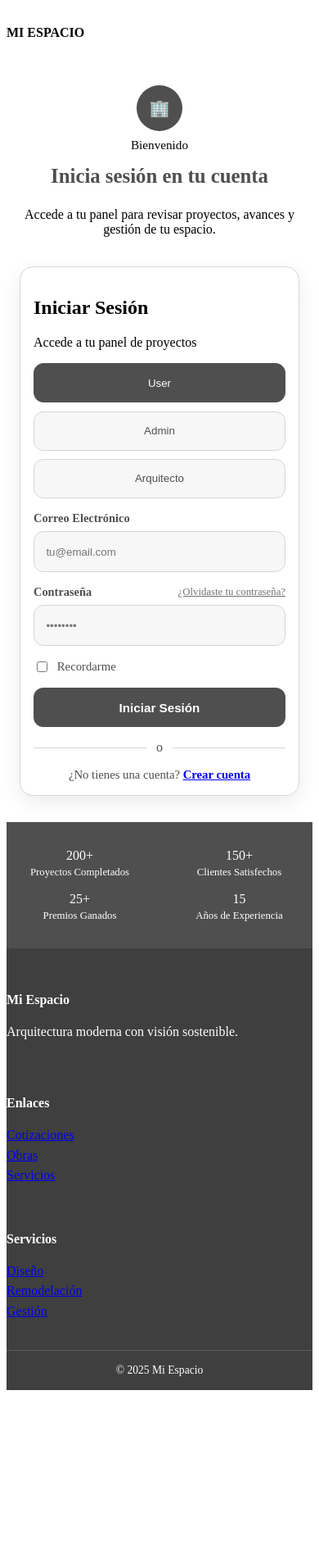
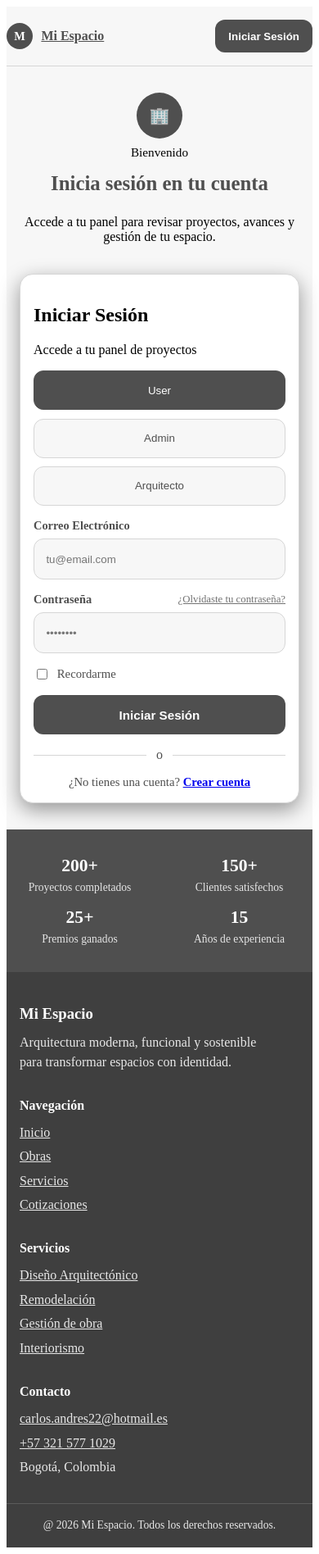
Before and after one commit to davidson124/mi-espacio-frontend, an Angular app: page /login in a window 390 px wide. Shown: the whole page at 82% size. Before the commit the page ends 1704 px from the top, so only its background shows below. Built offline with nearby package versions, Linux system fonts and the light colour scheme.

Commit message:
feat: improve public layout responsive structure

```diff
--- a/src/app/core/layout/components/public-footer/public-footer.html
+++ b/src/app/core/layout/components/public-footer/public-footer.html
@@ -1,21 +1,38 @@
 <footer class="footer">
   <div class="container footer__grid">
-    <div>
-      <h4>Mi Espacio</h4>
-      <p>Arquitectura moderna con visión sostenible.</p>
-    </div>
-    <div>
-      <h4>Enlaces</h4>
-      <a href="#">Cotizaciones</a>
+    <section class="footer__brand">
+      <h3>Mi Espacio</h3>
+      <p>Arquitectura moderna, funcional y sostenible para transformar espacios con identidad.
+      </p>
+    </section>
+
+    <section>
+      <h4>Navegación</h4>
+      <a href="#">Inicio</a>
       <a href="#">Obras</a>
       <a href="#">Servicios</a>
-    </div>
-    <div>
+      <a href="#">Cotizaciones</a>
+    </section>
+
+    <section>
       <h4>Servicios</h4>
-      <a href="#">Diseño</a>
+      <a href="#">Diseño Arquitectónico</a>
       <a href="#">Remodelación</a>
-      <a href="#">Gestión</a>
+      <a href="#">Gestión de obra</a>
+      <a href="#">Interiorismo</a>
+    </section>
+
+    <section>
+      <h4>Contacto</h4>
+      <a href="carlos.andres22@hotmail.es">carlos.andres22@hotmail.es</a>
+      <a href="tel:+573215771029">+57 321 577 1029</a>
+      <span>Bogotá, Colombia</span>
+    </section>
+  </div>
+
+  <div class="footer__bottom">
+    <div class="container">
+      <p>@ 2026 Mi Espacio. Todos los derechos reservados.</p>
     </div>
   </div>
-  <div class="copyright">© 2025 Mi Espacio</div>
 </footer>
--- a/src/app/core/layout/components/public-footer/public-footer.scss
+++ b/src/app/core/layout/components/public-footer/public-footer.scss
@@ -1,29 +1,44 @@
 .footer {
   background: #3f3f3f;
   color: #fff;
-  padding-top: 2rem;
+  padding-top: 2.5rem;
 }
-
 .footer__grid {
   display: grid;
   gap: 2rem;
   padding-bottom: 2rem;
 }
-
-.footer a {
+.footer h3,
+.footer h4 {
+  margin: 0 0 0.75rem 1rem;
+}
+.footer a,
+.footer p,
+.footer span {
   display: block;
-  margin: 0.4rem 0;
+  margin: 0.35rem 0 0 1rem;
+  color: rgba(255, 255, 255, 0.88);
+  line-height: 1.5;
 }
-
-.copyright {
+.footer__brand {
+  max-width: 20rem;
+}
+.footer__bottom {
+  border-top: 1px solid rgba(255, 255, 255, 0.15);
+  padding: 1rem 0;
+}
+.footer__bottom p {
+  margin: 0;
   text-align: center;
-  padding: 1rem 0;
-  border-top: 1px solid rgba(255, 255, 255, 0.15);
   font-size: 0.85rem;
 }
-
 @media (min-width: 768px) {
   .footer__grid {
-    grid-template-columns: repeat(3, 1fr);
+    grid-template-columns: repeat(2, 1fr);
   }
 }
+@media (min-width: 1024px) {
+  .footer__grid {
+    grid-template-columns: 1.2fr 1fr 1fr 1fr;
+  }
+}
--- a/src/app/core/layout/components/public-header/public-header.html
+++ b/src/app/core/layout/components/public-header/public-header.html
@@ -1,12 +1,17 @@
 <header class="header">
   <div class="container header__inner">
-    <div class="logo">MI ESPACIO</div>
+    <a class="logo" routerLink="/login">
+      <span class="logo__mark">M</span>
+      <span class="logo__text">Mi Espacio</span>
+    </a>
+
     <nav class="nav">
-      <a href="#">Inicio</a>
+      <a routerLink="/login">Inicio</a>
       <a href="#">Obras</a>
       <a href="#">Servicios</a>
       <a href="#">Cotizaciones</a>
     </nav>
-    <button class="login-btn">Iniciar Sesión</button>
+
+    <button class="login-btn" type="button">Iniciar Sesión</button>
   </div>
 </header>
--- a/src/app/core/layout/components/public-header/public-header.scss
+++ b/src/app/core/layout/components/public-header/public-header.scss
@@ -1,34 +1,62 @@
 .header {
-  background: #fff;
-  border-bottom: 1px solid var(--color-border);
+  position: sticky;
+  top: 0;
+  z-index: 20;
+  background: rgba(247, 247, 247, 0.96);
+  backdrop-filter: blur(10px);
+  border-bottom: 1px solid #d6d6d6;
 }
-
 .header__inner {
-  height: 64px;
+  min-height: 4.5rem;
   display: flex;
   align-items: center;
   justify-content: space-between;
+  gap: 1rem;
 }
-
 .logo {
   font-weight: 700;
+  color: #4f4f4f;
+  display: inline-flex;
+  gap: 0.65rem;
+  align-items: center;
 }
-
+.logo__mark {
+  width: 2rem;
+  height: 2rem;
+  display: grid;
+  place-items: center;
+  border-radius: 50%;
+  background: #4f4f4f;
+  color: #fff;
+  font-size: 0.9rem;
+}
+.logo__text {
+  font-size: 1rem;
+}
 .nav {
   display: none;
 }
-
 .login-btn {
+  min-height: 2.5rem;
   border: none;
-  background: var(--color-text);
+  background: #4f4f4f;
   color: #fff;
-  padding: 0.5rem 1rem;
-  border-radius: 8px;
+  padding: 0.65rem 1rem;
+  border-radius: 0.75rem;
+  font-weight: 600;
 }
-
 @media (min-width: 768px) {
   .nav {
     display: flex;
+    align-items: center;
+    gap: 1.25rem;
+  }
+  .nav a {
+    color: #4f4f4f;
+    font-size: 1.25rem;
+    text-decoration: none;
+  }
+  .login-btn {
     gap: 1.5rem;
   }
 }
--- a/src/app/core/layout/components/public-stats/public-stats.html
+++ b/src/app/core/layout/components/public-stats/public-stats.html
@@ -1,8 +1,23 @@
 <section class="stats">
   <div class="container stats__grid">
-    <div>200+<span>Proyectos Completados</span></div>
-    <div>150+<span>Clientes Satisfechos</span></div>
-    <div>25+<span>Premios Ganados</span></div>
-    <div>15<span>Años de Experiencia</span></div>
+    <article class="stat">
+      <strong>200+</strong>
+      <span>Proyectos completados</span>
+    </article>
+
+    <article class="stat">
+      <strong>150+</strong>
+      <span>Clientes satisfechos</span>
+    </article>
+
+    <article class="stat">
+      <strong>25+</strong>
+      <span>Premios ganados</span>
+    </article>
+
+    <article class="stat">
+      <strong>15</strong>
+      <span>Años de experiencia</span>
+    </article>
   </div>
 </section>
--- a/src/app/core/layout/components/public-stats/public-stats.scss
+++ b/src/app/core/layout/components/public-stats/public-stats.scss
@@ -3,22 +3,31 @@
   color: #fff;
   padding: 2rem 0;
 }
-
 .stats__grid {
   display: grid;
   grid-template-columns: 1fr 1fr;
   gap: 1rem;
+}
+.stat {
   text-align: center;
+  display: grid;
+  gap: 0.35rem;
 }
-
+.stat strong {
+  font-size: 1.35rem;
+}
 .stats span {
-  display: block;
-  font-size: 0.8rem;
-  margin-top: 0.25rem;
+  font-size: 0.85rem;
+  opacity: 0.85;
 }
-
 @media (min-width: 768px) {
+  .stats {
+    padding: 2.5rem 0;
+  }
   .stats__grid {
     grid-template-columns: repeat(4, 1fr);
   }
+  .stat strong {
+    font-size: 1.8rem;
+  }
 }
--- a/src/app/core/layout/pages/public-layout/public-layout.scss
+++ b/src/app/core/layout/pages/public-layout/public-layout.scss
@@ -4,4 +4,10 @@
   display: flex;
   justify-content: center;
   align-items: center;
+  background: #f7f7f7;
 }
+@media (min-width: 768px) {
+  .page {
+    padding: 3rem 1.5rem;
+  }
+}
--- a/src/app/features/auth/pages/login/login.scss
+++ b/src/app/features/auth/pages/login/login.scss
@@ -52,7 +52,7 @@
   background: #fff;
   border: 1px solid #d6d6d6;
   border-radius: 1rem;
-  box-shadow: 0 8px 24px rgba(0, 0, 0, 0.08);
+  box-shadow: 0 8px 24px rgba(0, 0, 0, 0.4);
   padding: 1rem;
 }
 
```
Also changed, not shown: src/app/core/layout/components/public-header/public-header.ts (+3 -4 lines).
